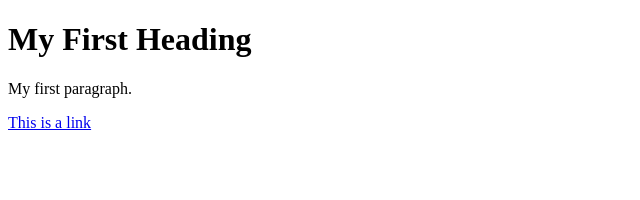
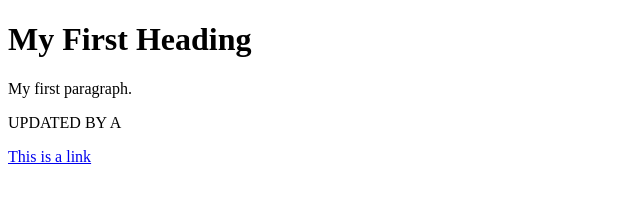
Before and after one commit to Artreezy/2itg_demo, a plain HTML site: page index.html in a window 1280 px wide. Shown: the whole page, without its empty margins (0-640 px from the left). Drawn offline with Linux system fonts and the light colour scheme.

Commit message:
I have updated the index.html

```diff
--- a/index.html
+++ b/index.html
@@ -4,6 +4,7 @@
 
 <h1>My First Heading</h1>
 <p>My first paragraph.</p>
+<p>UPDATED BY A</p>
 
 <a href="https://github.com/">This is a link</a>
 </body>
```
